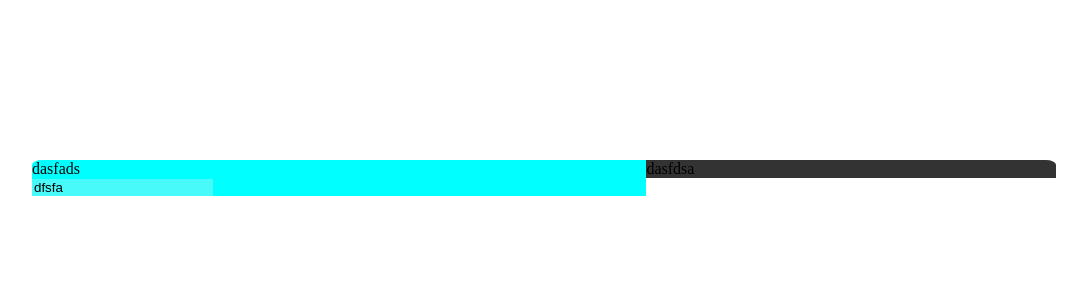
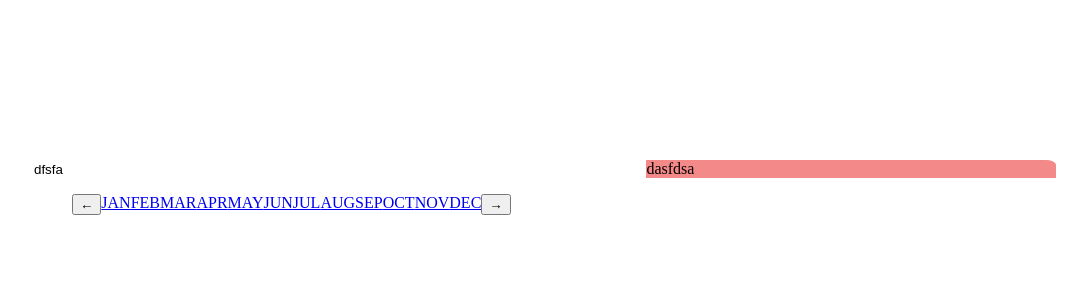
Before and after one commit to KrisCris/CSE503S-Modules, a PHP site: page /view/myCalender.html in a window 1280 px wide. Shown: the top 300 px of the page, without its empty margins (96-1183 px from the left). Run offline with PHP 8.4, Linux system fonts and the light colour scheme.

Commit message:
minor changes

```diff
--- a/view/myCalender.html
+++ b/view/myCalender.html
@@ -12,29 +12,66 @@
 <body>
     <div id="calendar">
         <div class="col date">
-            dasfads<br>
-            <div id="year-warpper">
-                <input class="year" type="text" name="test" id="year" value="dfsfa" disabled>
-            </div>
-
+            <input class="year" type="text" name="test" id="year" value="dfsfa" >
+            <ul class="months">
+                <li><button id="prevMon">←</button></li>
+                <li><a href="#" title="Jan" data-value="1">Jan</a></li>
+                <li><a href="#" title="Feb" data-value="2">Feb</a></li>
+                <li><a href="#" title="Mar" data-value="3">Mar</a></li>
+                <li><a href="#" title="Apr" data-value="4">Apr</a></li>
+                <li><a href="#" title="May" data-value="5">May</a></li>
+                <li><a href="#" title="Jun" data-value="6">Jun</a></li>
+                <li><a href="#" title="Jul" data-value="7">Jul</a></li>
+                <li><a href="#" title="Aug" data-value="8">Aug</a></li>
+                <li><a href="#" title="Sep" data-value="9" class="selected">Sep</a></li>
+                <li><a href="#" title="Oct" data-value="10">Oct</a></li>
+                <li><a href="#" title="Nov" data-value="11">Nov</a></li>
+                <li><a href="#" title="Dec" data-value="12">Dec</a></li>
+                <li><button id="nextMon">→</button></li>
+            </ul>
         </div>
 
         <div class="col events">
             dasfdsa
 
         </div>
-
+<p id ="test"></p>
     </div>
 
 
     <script>
-        const wYear=document.getElementById("year-warpper");
-        wYear.addEventListener("click", (event)=>{
-            let y = wYear.getElementsById("year");
-            if(y.disabled){
-                y.disabled = false;
-            }
-        }, false)
+        const year = document.getElementById("year");
+        const prevMon = document.getElementById("prevMon");
+        const nextMon = document.getElementById("nextMon");
+
+        // document.addEventListener("click", (event)=>{
+        //     if(!year.disabled){
+        //         year.disabled = true;
+        //     }
+        // },true)
+
+
+        // year.addEventListener("click", (event)=>{
+        //     if(year.readOnly){
+        //         year.readOnly = false;
+        //         // event.stopPropagation();
+        //     }
+        // }, false)
+
+        year.addEventListener("blur", (event)=>{
+            //Update Year when lose focus
+            let test = document.getElementById("test").textContent=year.value;
+        })
+
+        prevMon.addEventListener("click", (event)=>{
+            //update month
+
+        },false)
+
+        nextMon.addEventListener("click", (event)=>{
+            //update month
+
+        },false)
 
 
     </script>
--- a/view/style/myCalender.css
+++ b/view/style/myCalender.css
@@ -17,16 +17,33 @@
 
 .date{
     width:60%;
-    background-color: aqua;
+    /* background-color:; */
 }
 
 .events{
     width:40%;
-    background-color: #333333;
+    background-color: #F48989;
 }
 
 input.year{
-    /* background-color: rgba(0, 0, 255, 0); */
+    background-color: rgba(0, 0, 255, 0);
     border:0px;
-    color:black;
+    /* color:black; */
 }
+
+input.year:focus{
+    outline-color:red;
+}
+
+
+/* month */
+.months li,
+.weekday li,
+.days li{
+  float: left;
+  text-transform: uppercase;
+}
+
+ul li{
+    list-style: none;
+}
```
